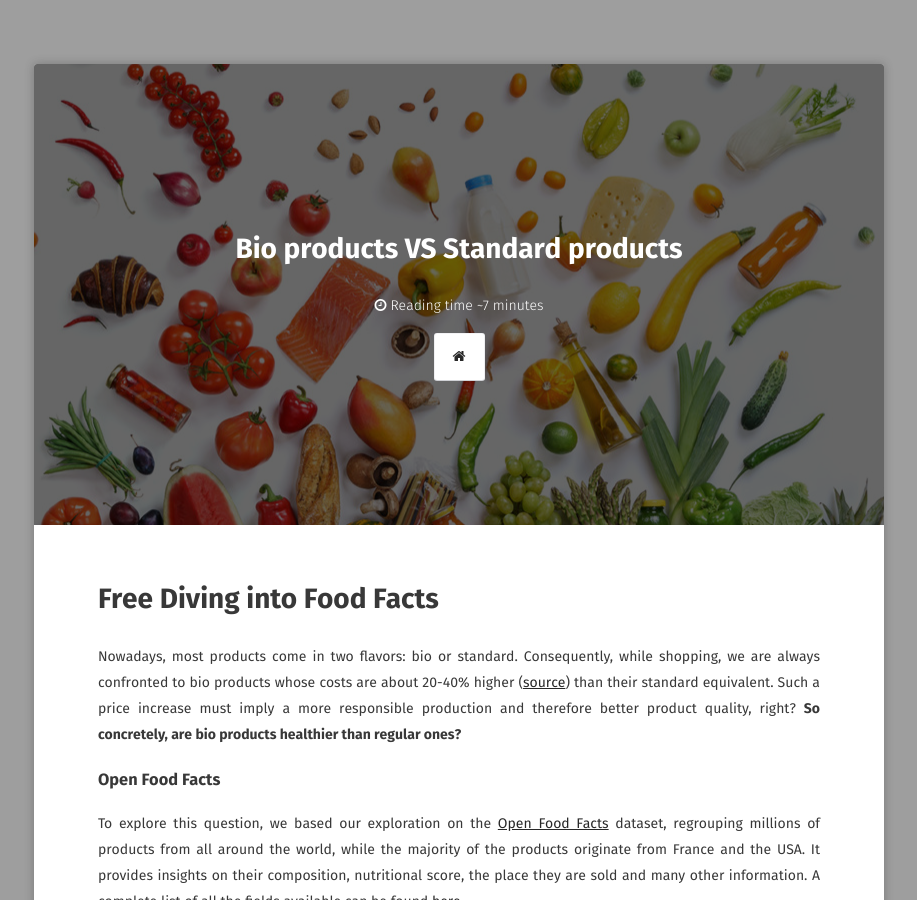
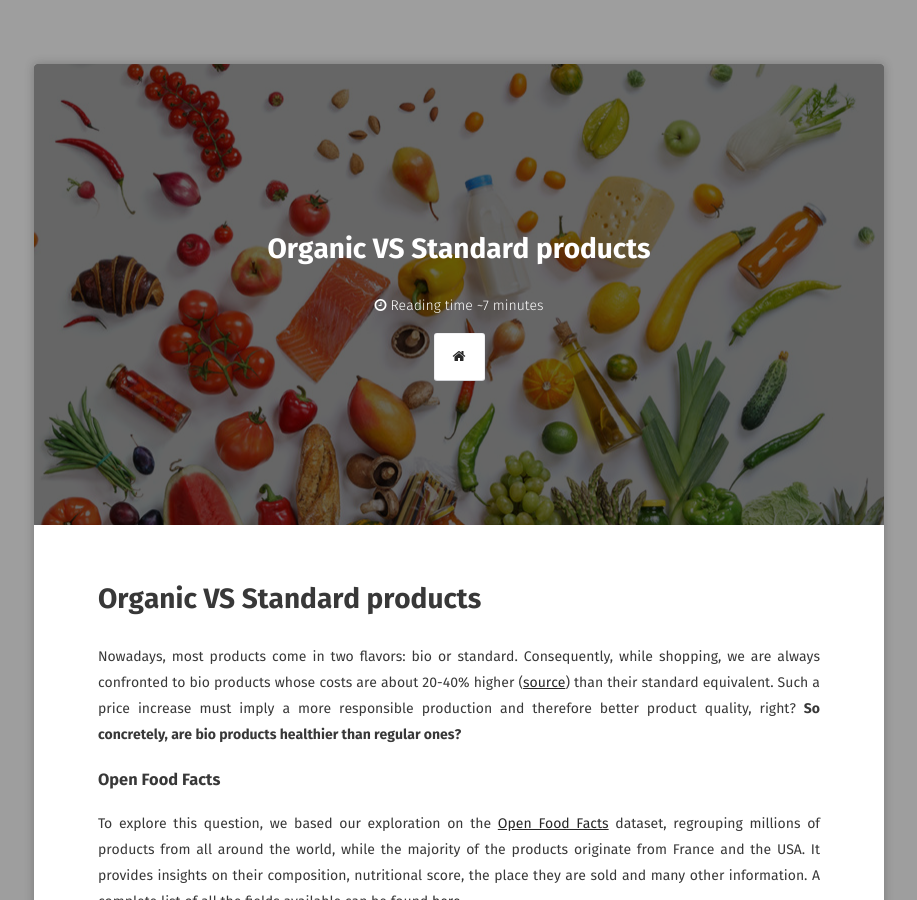
Before and after one commit to AntoineWeber/ADA_Project_RobAda, a Jekyll site: the page built from story.md, in a window 1280 px wide and 900 px high. Shown: the whole window, without its empty margins (181-1098 px from the left). Built offline with Jekyll 4.4.1, drawn with Linux system fonts in a browser that asks for light colours; some web fonts are replaced; comment, search, counter and statistics services are not loaded.

Commit message:
Changed title.

```diff
--- a/_config.yml
+++ b/_config.yml
@@ -1,5 +1,5 @@
 # Site
-title:              "Free Diving into Food Facts"
+title:              "Organic VS Standard products"
 description:        "Are organic products better for your health than standard products ? Should you start or continue investing more money into such products ? Let's find out !" # "Is there a real quantitative difference between the often more expensive organic products and standard products in terms of healthiness? In this study, we try to answer such a question by investigating the Open Food Facts dataset and providing intuitive interactive visualizations."
 reading_time:       true
 words_per_minute:   200
--- a/story.md
+++ b/story.md
@@ -1,6 +1,6 @@
 ---
 layout: story
-title: "Bio products VS Standard products"
+title: "Organic VS Standard products"
 feature: './assets/img/featureimg.jpg'
 permalink: /story/
 ---
@@ -28,9 +28,8 @@ To correctly compare these two categories, one should be careful with what produ
 * Sugary products
 
 All these categories actually embeds different subcategories that were merged for our analysis. If the reader is curious about which kind of products goes into each category, he have a look at the following wordclouds. The bigger the word, the most common is the product.
-
 {::nomarkdown}
-<iframe id="igraph" scrolling="no" style="border:none;" seamless="seamless" src="https://plot.ly/~inutile/36.embed" height="525" width="100%"></iframe>
+<img src="images/wordcloud_categories.png"  alt="wordcloud_categories"   style="zoom:50%;"  />
 {:/}
 
 **TODO would be super nice to have the main question written in huge on the screen at this point.**
```
